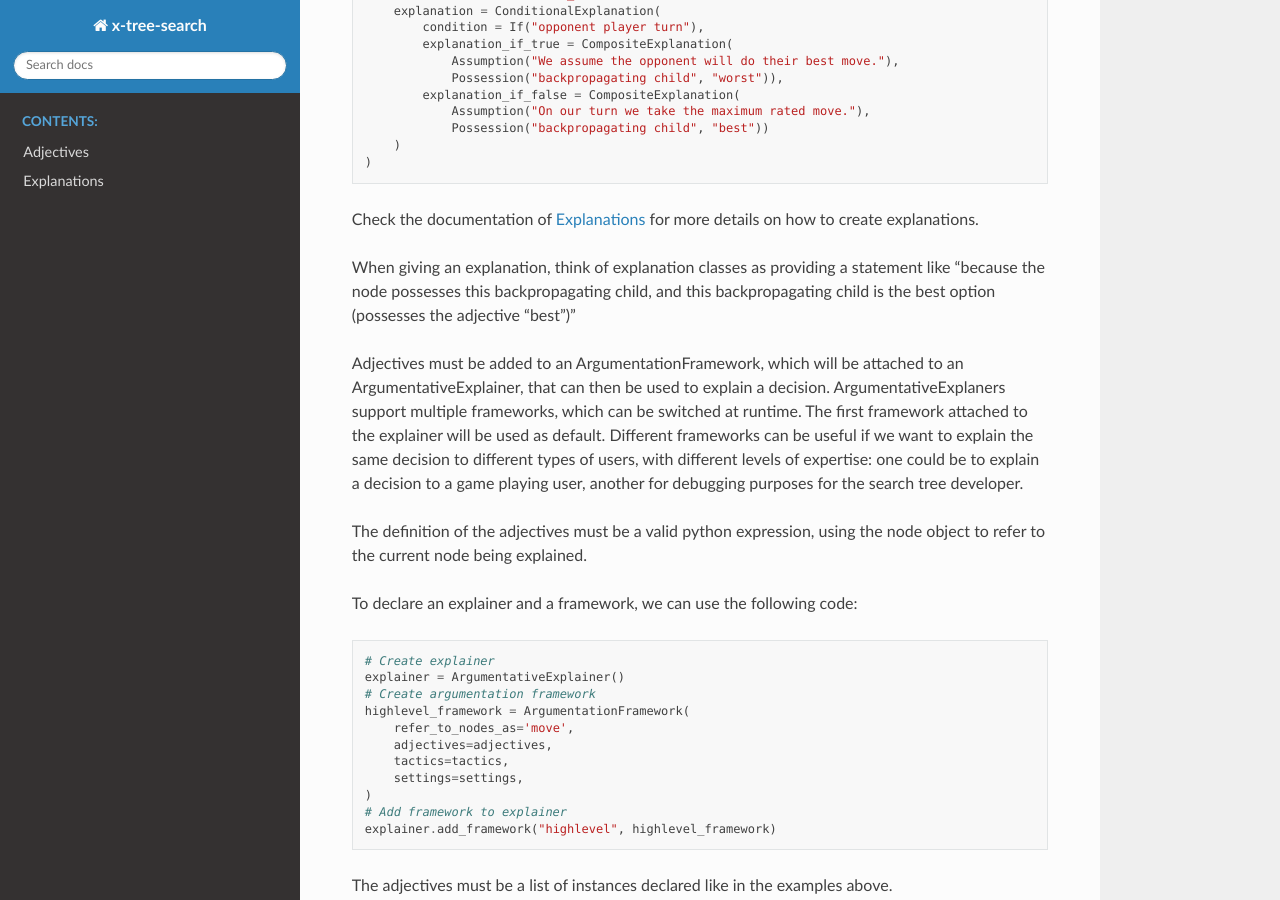
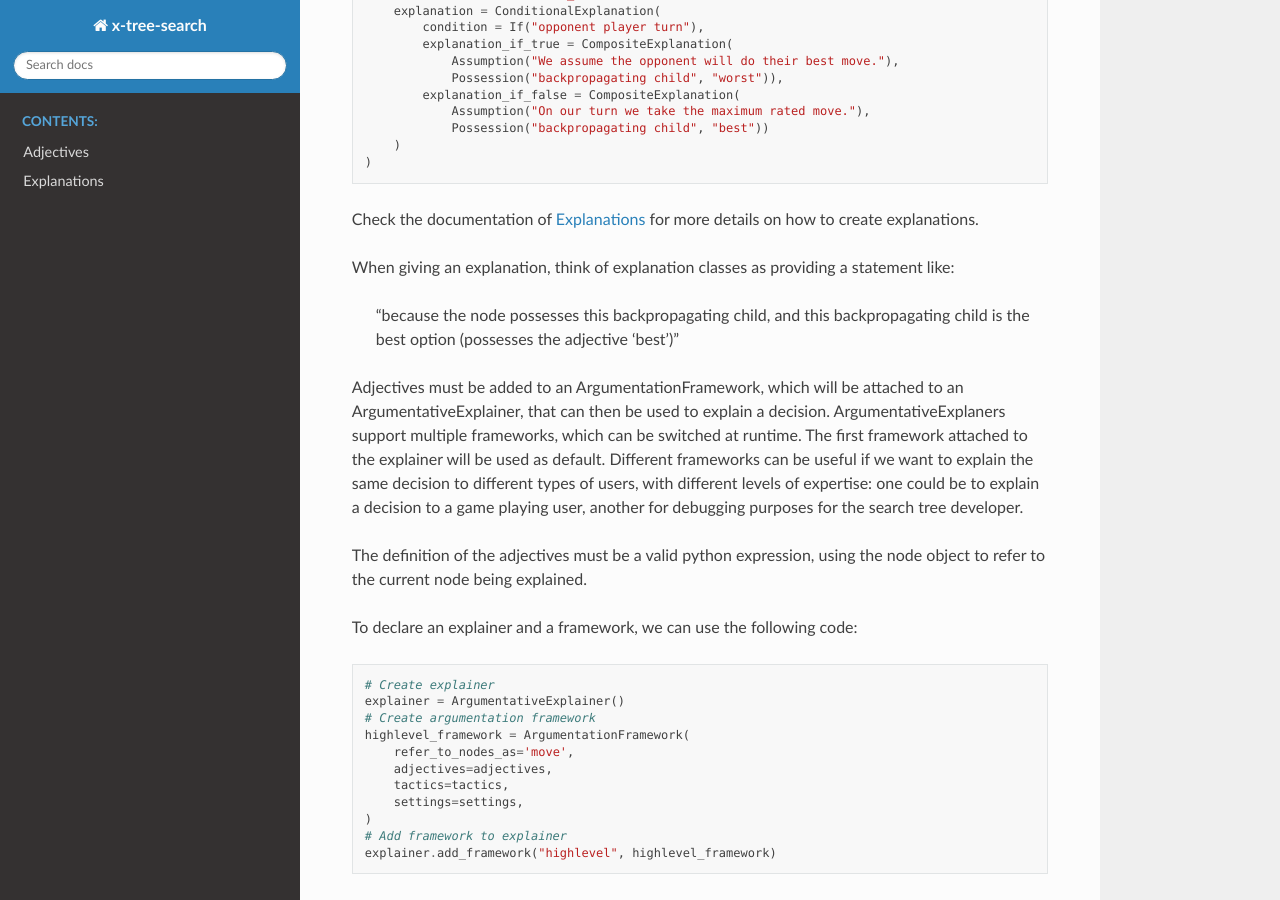
Before and after one commit to nicoloddo/x-tree-search, a Sphinx documentation site: the page built from docs/index.md, in a window 1280 px wide and 900 px high, scrolled down 2442 px. Built offline with Sphinx 7.4.7 and the Read the Docs theme 2.0.0, drawn with Linux system fonts in a browser that asks for light colours.

Commit message:
Changed format of citation to citation

````diff
--- a/docs/index.md
+++ b/docs/index.md
@@ -86,7 +86,8 @@ PointerAdjective("backpropagating child",
 ```
 Check the documentation of [Explanations](rst/explanation) for more details on how to create explanations.
 
-When giving an explanation, think of explanation classes as providing a statement like "because the node possesses this backpropagating child, and this backpropagating child is the best option (possesses the adjective "best")"
+When giving an explanation, think of explanation classes as providing a statement like:<br>
+> "because the node possesses this backpropagating child, and this backpropagating child is the best option (possesses the adjective 'best')"
 
 Adjectives must be added to an ArgumentationFramework, which will be attached to an ArgumentativeExplainer, that can then be used to explain a decision. ArgumentativeExplaners support multiple frameworks, which can be switched at runtime. The first framework attached to the explainer will be used as default. Different frameworks can be useful if we want to explain the same decision to different types of users, with different levels of expertise: one could be to explain a decision to a game playing user, another for debugging purposes for the search tree developer.
 
````
